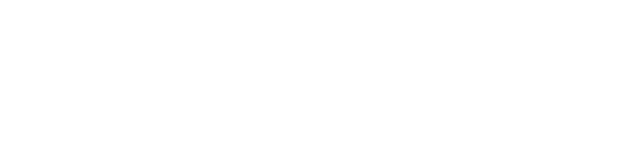
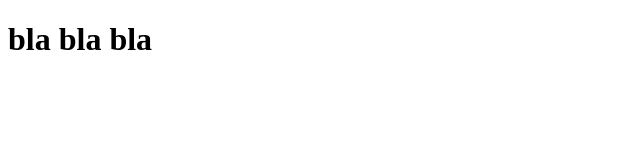
Before and after one commit to MarkoArg20/crap-portfolio, a plain HTML site: page index.html in a window 1280 px wide. Shown: the whole page, without its empty margins (0-640 px from the left). Drawn offline with Linux system fonts and the light colour scheme.

Commit message:
add a html code

```diff
--- a/index.html
+++ b/index.html
@@ -5,6 +5,6 @@
     <title>crap portfolio</title>
   </head>
   <body>
-
+    <h1>bla bla bla<h1>
   </body>
 </html>
```
